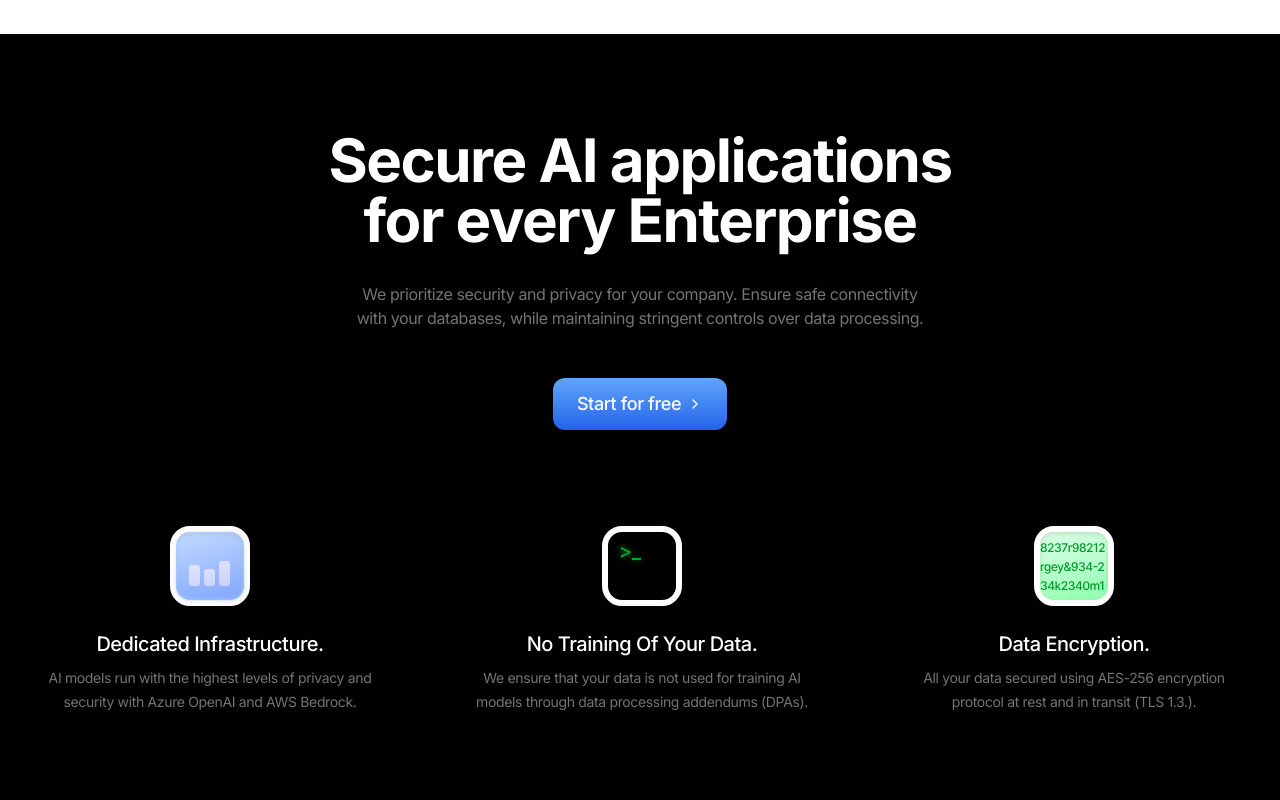
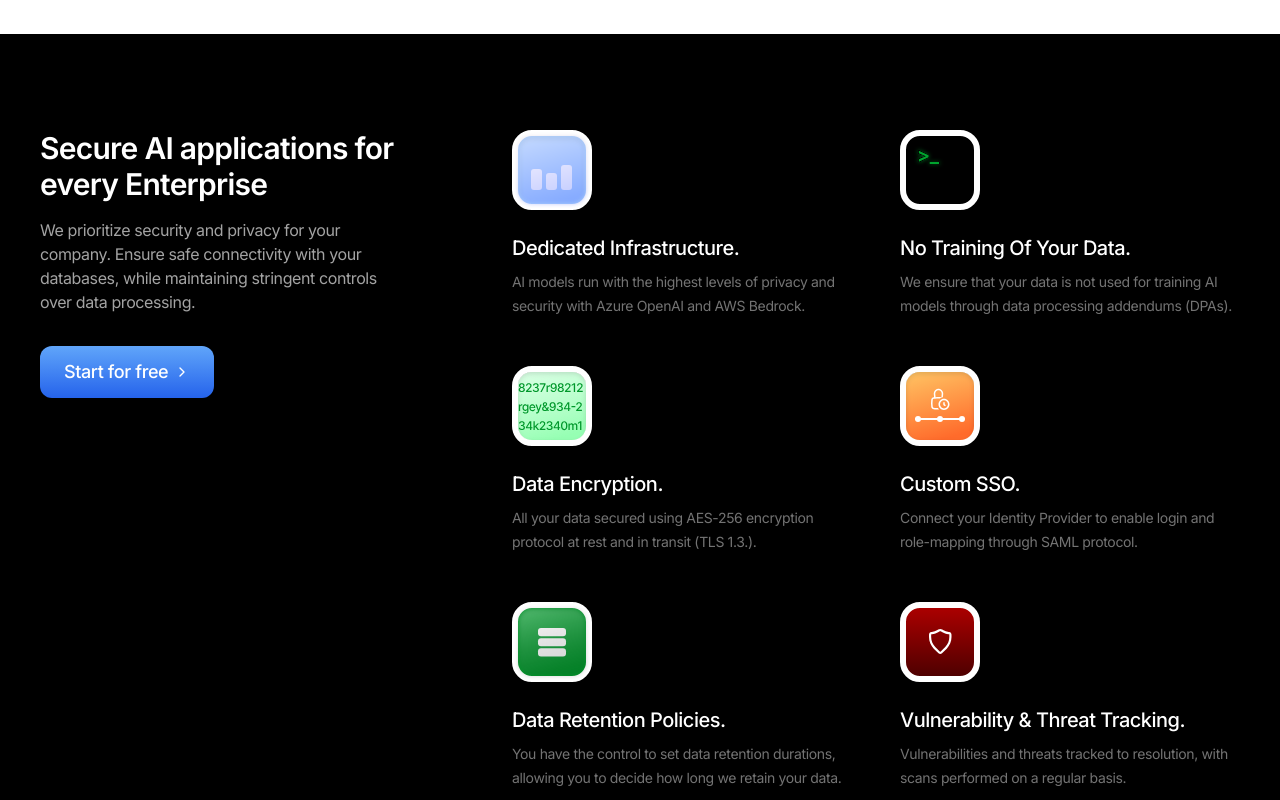
Before and after one commit to yashsehgal/stack-ai-redesign, a Next.js app: page / in a window 1280 px wide. Shown: the part 5660-6460 px from the top of the page. Built offline with nearby package versions, Linux system fonts and the light colour scheme.

Commit message:
🔄 Revert to old security section layout

```diff
--- a/components/sections/security.tsx
+++ b/components/sections/security.tsx
@@ -1,6 +1,14 @@
 'use client';
 import { SectionContainer, ViewContainer } from '../layouts';
-import { Button, CTAList, FeatureCard, FeatureContentProps } from '../ui';
+import {
+  Button,
+  CTAContainer,
+  CTADescription,
+  CTAHeadline,
+  CTAList,
+  FeatureCard,
+  FeatureContentProps,
+} from '../ui';
 
 const SecurityFeaturesList: FeatureContentProps[] = [
   {
@@ -44,20 +52,17 @@ const SecurityFeaturesList: FeatureContentProps[] = [
 export default function SecuritySection() {
   return (
     <SectionContainer id="security" className="bg-black">
-      <ViewContainer className="grid gap-24 max-lg:grid max-lg:gap-24">
-        <div className="flex flex-col items-center justify-center">
-          <h2 className="text-white font-bold text-center text-6xl max-lg:text-4xl max-md:text-3xl">
-            Secure AI applications <br />
-            for every Enterprise
-          </h2>
-          <p className="text-center text-neutral-500 mt-8">
+      <ViewContainer className="flex flex-row items-start justify-between max-lg:grid max-lg:gap-24 max-xl:relative">
+        <CTAContainer className="max-xl:sticky max-xl:top-36 max-lg:top-0 max-lg:relative">
+          <CTAHeadline sectionTheme="dark">
+            Secure AI applications for every Enterprise
+          </CTAHeadline>
+          <CTADescription sectionTheme="dark">
             We prioritize security and privacy for your company. Ensure safe
-            connectivity
-            <br />
-            with your databases, while maintaining stringent controls over data
-            processing.
-          </p>
-          <CTAList className="mt-12">
+            connectivity with your databases, while maintaining stringent
+            controls over data processing.
+          </CTADescription>
+          <CTAList>
             <Button
               variant="gloss"
               withArrow
@@ -66,17 +71,12 @@ export default function SecuritySection() {
               Start for free
             </Button>
           </CTAList>
-        </div>
-        <div className="security-features-content-grid grid grid-cols-3 xl:gap-24 w-fit mx-auto items-start gap-12  max-xl:grid-cols-2 max-md:grid-cols-1 max-lg:w-fit max-lg:mx-auto">
+        </CTAContainer>
+        <div className="security-features-content-grid grid grid-cols-2 items-start gap-12 max-xl:grid-cols-1 max-lg:grid-cols-2 max-md:grid-cols-1 max-lg:w-fit max-lg:mx-auto">
           {SecurityFeaturesList.map(
             (feature: FeatureContentProps, index: number) => {
               return (
-                <FeatureCard
-                  key={index}
-                  {...feature}
-                  sectionTheme="dark"
-                  className="items-center *:text-center"
-                />
+                <FeatureCard key={index} {...feature} sectionTheme="dark" />
               );
             },
           )}
```
